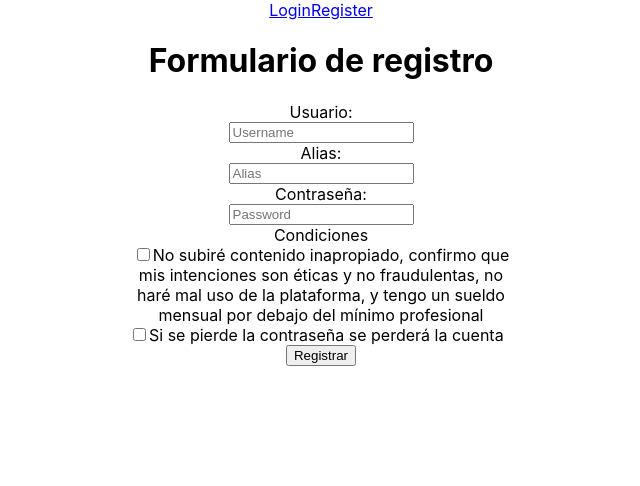
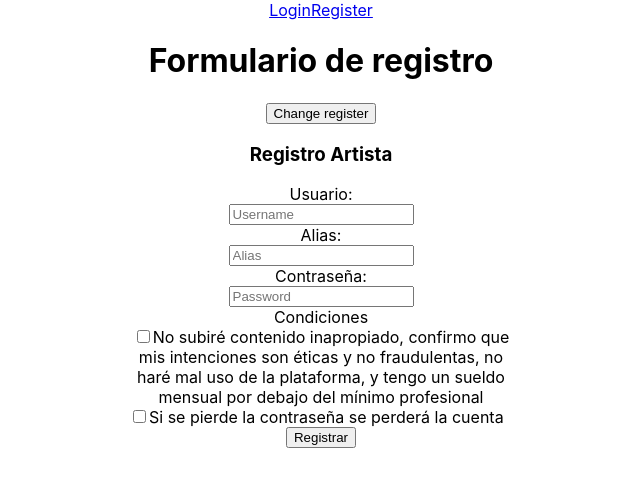
Before and after one commit to idatis-org/Solidartist, a React (Create React App) app: page /register in a window 1280 px wide. Shown: the top 486 px of the page, without its empty margins (319-959 px from the left). Built offline with nearby package versions, Linux system fonts and the light colour scheme.

Commit message:
Register buyer and toggle registers

```diff
--- /dev/null
+++ b/src/components/RegisterForm/RegisterArtist/index.js
@@ -0,0 +1,71 @@
+import { Formik, Field, Form, ErrorMessage } from 'formik';
+import React from 'react';
+import useRegister from 'hooks/useRegister'
+import '../RegisterForm.css'
+
+export default function RegisterArtist() {
+    const {registered, initialValues, validateFields, regArtist} = useRegister()
+
+    if (registered) {
+        <h1>Registrado</h1>
+    }
+
+    return (
+        <div className="form-container">
+            <h3>Registro Artista</h3>
+            <Formik
+                initialValues={initialValues}
+                validate={validateFields}
+                onSubmit={(values, { setFieldError }) => {
+                    return regArtist(values)
+                        .catch(() => {
+                            setFieldError('generic', 'Revisa los campos e intentalo de nuevo')
+                        })
+                }}
+            >
+
+                {
+                    ({ errors, isSubmitting, values }) => (
+                        <Form className="form" >
+                            <label htmlFor="username">
+                                Usuario:
+                            </label>
+                            <Field type="text" className={errors.password ? 'error' : ''} placeholder='Username' name="username" value={values.username} />
+                            <ErrorMessage name="username" component="small" className="form-errors" />
+
+                            <label htmlFor="alias">
+                                Alias:
+                            </label>
+                            <Field type="text" className={errors.password ? 'error' : ''} placeholder='Alias' name="alias" value={values.alias} />
+                            <ErrorMessage name="alias" component="small" className="form-errors" />
+
+                            <label htmlFor="password">
+                                Contraseña:
+                            </label>
+                            <Field type="password" className={errors.password ? 'error' : ''} placeholder='Password' name="password" value={values.password} />
+                            <ErrorMessage name="password" component="small" className="form-errors" />
+
+                            <div id="checkbox-group-form">Condiciones</div>
+                            <div role="group" className="form-checkbox" aria-labelledby="checkbox-group-form">
+                                <label>
+                                    <Field type="checkbox" name="conditions" value="contentAccept" />
+                                    No subiré contenido inapropiado, confirmo que mis intenciones son éticas y no fraudulentas, no haré mal uso de la plataforma, y tengo un sueldo mensual por debajo del mínimo profesional
+                                </label>
+                                <label>
+                                    <Field type="checkbox" name="conditions" value="passwordAccept" />
+                                    Si se pierde la contraseña se perderá la cuenta
+                                </label>
+                                <ErrorMessage name="conditions" component="small" className="form-errors" />
+                            </div>
+
+                            <button type="submit" className="submit-btn" disabled={isSubmitting}>Registrar</button>
+                            <ErrorMessage name="generic" component="small" className="form-errors" />
+                        </Form>
+                    )
+                }
+
+            </Formik>
+        </div>
+    )
+
+}
--- a/src/components/RegisterForm/index.js
+++ b/src/components/RegisterForm/RegisterBuyer/index.js
@@ -1,10 +1,10 @@
 import { Formik, Field, Form, ErrorMessage } from 'formik';
 import React from 'react';
 import useRegister from 'hooks/useRegister'
-import './RegisterForm.css'
+import '../RegisterForm.css'
 
-export default function RegisterForm() {
-    const {registered, initialValues, validateFields, regArtist} = useRegister()
+export default function RegisterBuyer() {
+    const { registered, initialValues, validateFields, regBuyer } = useRegister()
 
     if (registered) {
         <h1>Registrado</h1>
@@ -12,11 +12,13 @@ export default function RegisterForm() {
 
     return (
         <div className="form-container">
+            <h3>Registro Comprador</h3>
+
             <Formik
                 initialValues={initialValues}
                 validate={validateFields}
                 onSubmit={(values, { setFieldError }) => {
-                    return regArtist(values)
+                    return regBuyer(values)
                         .catch(() => {
                             setFieldError('generic', 'Revisa los campos e intentalo de nuevo')
                         })
@@ -48,7 +50,7 @@ export default function RegisterForm() {
                             <div role="group" className="form-checkbox" aria-labelledby="checkbox-group-form">
                                 <label>
                                     <Field type="checkbox" name="conditions" value="contentAccept" />
-                                    No subiré contenido inapropiado, confirmo que mis intenciones son éticas y no fraudulentas, no haré mal uso de la plataforma, y tengo un sueldo mensual por debajo del mínimo profesional
+                                    No subiré contenido inapropiado, confirmo que mis intenciones son éticas y no fraudulentas, no haré mal uso de la plataforma
                                 </label>
                                 <label>
                                     <Field type="checkbox" name="conditions" value="passwordAccept" />
@@ -56,6 +58,12 @@ export default function RegisterForm() {
                                 </label>
                                 <ErrorMessage name="conditions" component="small" className="form-errors" />
                             </div>
+
+                            <label>
+                                Tu perfil va a ser:
+                                <Field type="checkbox" name="toggle" />
+                                {values.toggle ? "Privado" : "Publico"}
+                            </label>
 
                             <button type="submit" className="submit-btn" disabled={isSubmitting}>Registrar</button>
                             <ErrorMessage name="generic" component="small" className="form-errors" />
--- a/src/pages/Register/index.js
+++ b/src/pages/Register/index.js
@@ -1,11 +1,23 @@
-import React from 'react';
-import RegisterForm from 'components/RegisterForm'
+import React, { useState } from 'react';
+import RegisterArtist from 'components/RegisterForm/RegisterArtist'
+import RegisterBuyer from 'components/RegisterForm/RegisterBuyer'
 
 export default function RegisterPage() {
+    const [option, setOption] = useState(false);
+
+    const register = option ?
+    <RegisterBuyer />
+    :
+    <RegisterArtist />
+
     return (
         <>
             <h1>Formulario de registro</h1>
-            <RegisterForm />
+            <div>
+                {/* This will be like a switch to change between registers */}
+                <button onClick={() => setOption(!option)}>Change register</button>
+            </div>
+            {register}
         </>
     )
 }
```
